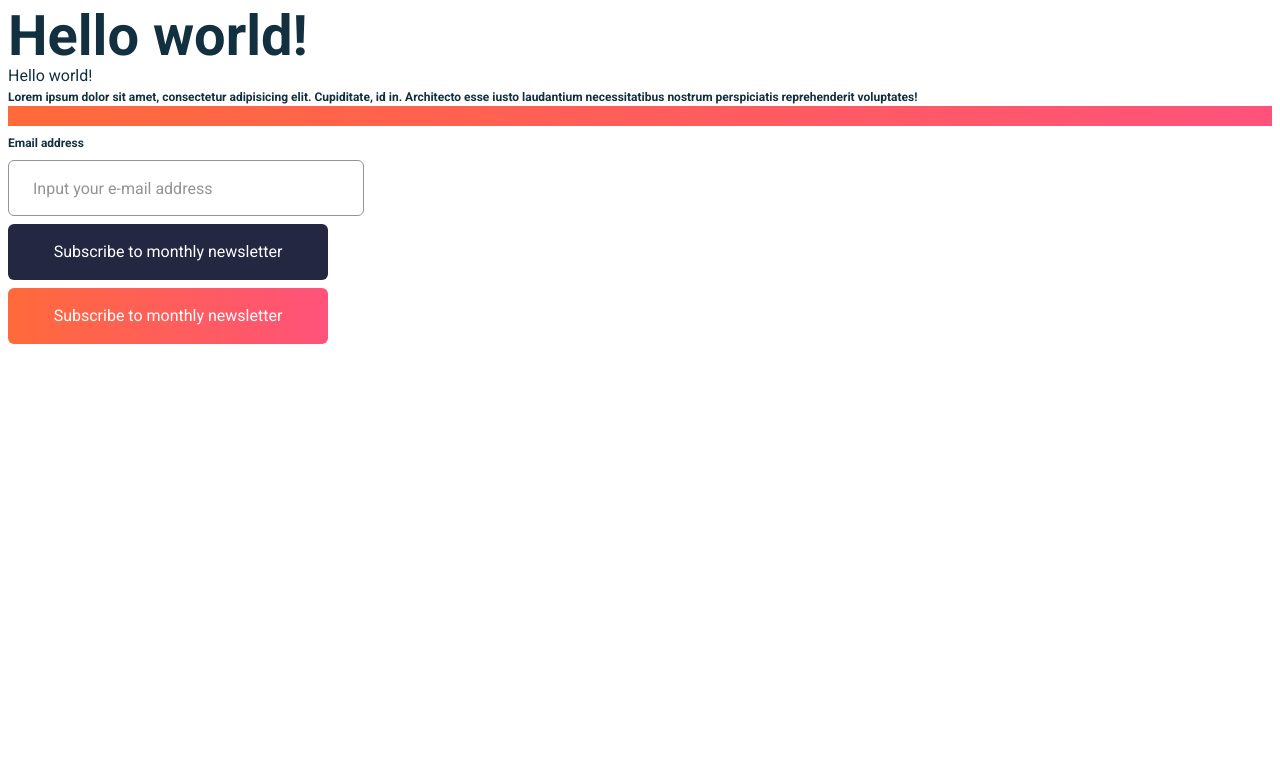
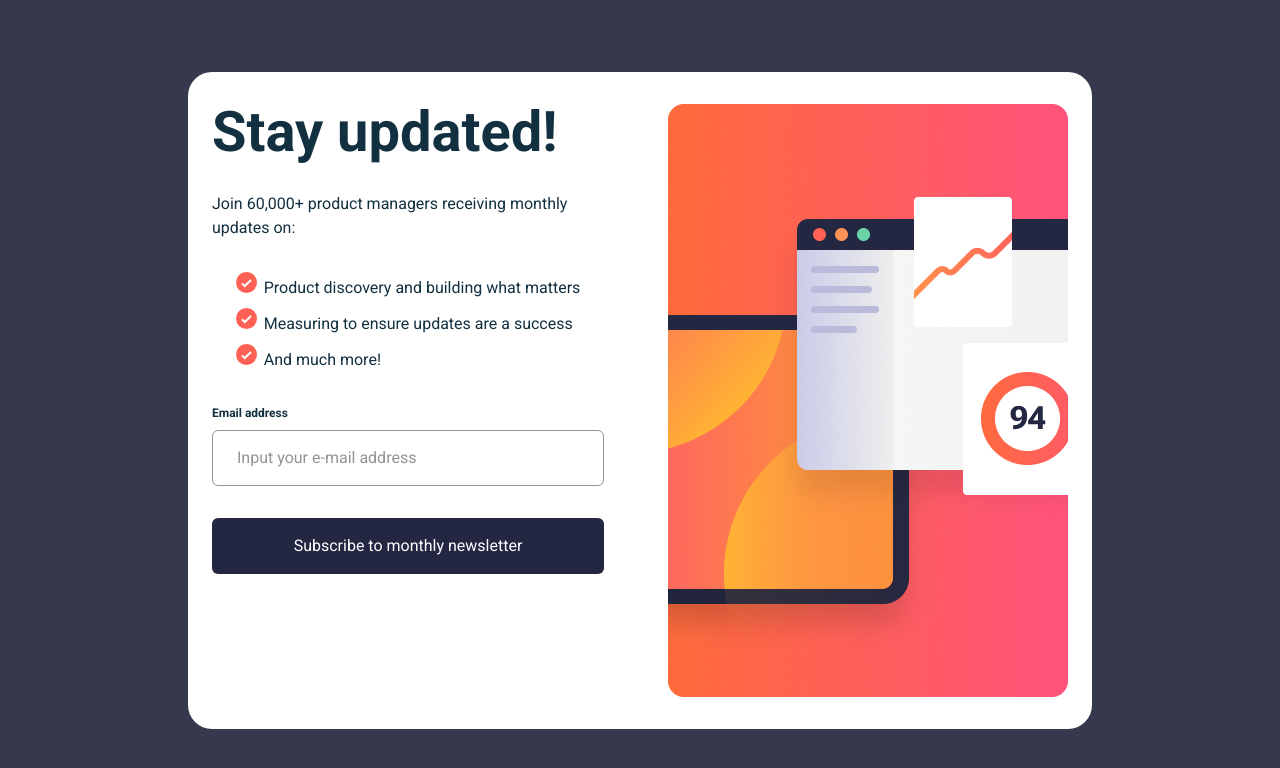
Before and after one commit to lordever/react-tailwind-sandbox, a React (Create React App) app: page / in a window 1280 px wide. Shown: the top 768 px of the page. Built offline with nearby package versions, Linux system fonts and the light colour scheme.

Commit message:
Subscribe card started

```diff
--- a/public/index.html
+++ b/public/index.html
@@ -1,23 +1,24 @@
 <!DOCTYPE html>
 <html lang="en">
-  <head>
-    <meta charset="utf-8" />
-    <link rel="icon" href="%PUBLIC_URL%/favicon.ico" />
-    <meta name="viewport" content="width=device-width, initial-scale=1" />
-    <meta name="theme-color" content="#000000" />
+<head>
+    <meta charset="utf-8"/>
+    <link rel="icon" href="%PUBLIC_URL%/favicon.ico"/>
+    <meta name="viewport" content="width=device-width, initial-scale=1"/>
+    <meta name="theme-color" content="#000000"/>
     <meta
-      name="description"
-      content="Web site created using create-react-app"
+            name="description"
+            content="Web site created using create-react-app"
     />
     <link rel="preconnect" href="https://fonts.googleapis.com">
     <link rel="preconnect" href="https://fonts.gstatic.com" crossorigin>
-    <link href="https://fonts.googleapis.com/css2?family=Roboto:ital,wght@0,100..900;1,100..900&display=swap" rel="stylesheet">
+    <link href="https://fonts.googleapis.com/css2?family=Roboto:ital,wght@0,100..900;1,100..900&display=swap"
+          rel="stylesheet">
 
     <!--
       manifest.json provides metadata used when your web app is installed on a
       user's mobile device or desktop. See https://developers.google.com/web/fundamentals/web-app-manifest/
     -->
-    <link rel="manifest" href="%PUBLIC_URL%/manifest.json" />
+    <link rel="manifest" href="%PUBLIC_URL%/manifest.json"/>
     <!--
       Notice the use of %PUBLIC_URL% in the tags above.
       It will be replaced with the URL of the `public` folder during the build.
@@ -28,10 +29,10 @@
       Learn how to configure a non-root public URL by running `npm run build`.
     -->
     <title>React App</title>
-  </head>
-  <body>
+</head>
+<body style="background-color: #36384D; height: 100vh;">
     <noscript>You need to enable JavaScript to run this app.</noscript>
-    <div id="root"></div>
+    <div style="height: 100%" id="root"></div>
     <!--
       This HTML file is a template.
       If you open it directly in the browser, you will see an empty page.
@@ -42,5 +43,5 @@
       To begin the development, run `npm start` or `yarn start`.
       To create a production bundle, use `npm run build` or `yarn build`.
     -->
-  </body>
+</body>
 </html>
--- a/src/App.tsx
+++ b/src/App.tsx
@@ -1,69 +1,9 @@
-import React, { useState } from 'react';
+import React from 'react';
 import './App.css';
-import TextInput from './components/text-input/text-input.component';
-import { isValidEmail } from './utils/email.util';
-import Button, { ButtonVariants } from './components/button/button.component';
-import Modal from './components/modal/modal.component';
+import SubscribeCard from './components/subscribe-card/subscribe-card.component';
 
 function App() {
-  const [value, setValue] = useState('');
-  const [open, setOpen] = useState(false);
-
-  return (
-    <div className="m-100">
-      <h1 className="md:text-preset-1 text-preset-1-mobile">Hello world!</h1>
-
-      <h2 className="text-preset-2">Hello world!</h2>
-
-      <p className="text-preset-3">
-        Lorem ipsum dolor sit amet, consectetur adipisicing elit. Cupiditate, id
-        in. Architecto esse iusto laudantium necessitatibus nostrum perspiciatis
-        reprehenderit voluptates!
-      </p>
-
-      <div className="h-5 bg-gradient-4" />
-
-      <div className="mt-2 max-w-[320px]">
-        <TextInput
-          value={value}
-          onValueChange={setValue}
-          label="Email address"
-          placeholder="Input your e-mail address"
-          inputValidator={isValidEmail}
-          errorMessage={'Valid email required'}
-        />
-      </div>
-
-      <div className="flex flex-col gap-2 mt-2 max-w-[320px]">
-        <Button
-          name={'Subscribe to monthly newsletter'}
-          onClick={() => {
-            setOpen((prev) => !prev);
-          }}
-          variant={ButtonVariants.PRIMARY}
-        />
-        <Button
-          name={'Subscribe to monthly newsletter'}
-          onClick={() => {
-            setOpen((prev) => !prev);
-          }}
-          variant={ButtonVariants.SECONDARY}
-        />
-      </div>
-
-      <Modal
-        open={open}
-        onClose={() => setOpen(false)}
-        title="Thanks for subscribing!"
-        description="A confirmation email has been sent to <b>ash@loremcompany.com </b>. Please open it and click the button inside to confirm your subscription."
-        buttonText="Dismiss message"
-        buttonVariant={ButtonVariants.PRIMARY}
-        onButtonClick={() => {
-          setOpen(false);
-        }}
-      />
-    </div>
-  );
+  return <SubscribeCard />;
 }
 
 export default App;
--- /dev/null
+++ b/src/components/common/card/card.component.tsx
@@ -0,0 +1,11 @@
+import React, { FC, PropsWithChildren } from 'react';
+
+const Card: FC<PropsWithChildren> = ({children}) => {
+  return (
+    <div className="max-w-[904px] rounded-3xl px-6 py-8 bg-white">
+      {children}
+    </div>
+  );
+};
+
+export default Card;
--- /dev/null
+++ b/src/components/subscribe-card/subscribe-card.component.tsx
@@ -0,0 +1,55 @@
+import React, { useState } from 'react';
+import Card from '../common/card/card.component';
+import TextInput from '../common/text-input/text-input.component';
+import { isValidEmail } from '../../utils/email.util';
+import Button, { ButtonVariants } from '../common/button/button.component';
+import checkmark from '../../assets/checkmark.svg';
+
+const SubscribeCard = () => {
+  const [email, setEmail] = useState('');
+
+  return (
+    <section className="flex items-center justify-center w-full h-full">
+      <Card>
+        <div className="flex flex-row gap-16">
+          {/*Left section*/}
+          <div className="flex flex-col gap-8">
+            <h1 className="text-preset-1">Stay updated!</h1>
+            <p className="text-preset-2">
+              Join 60,000+ product managers receiving monthly updates on:
+            </p>
+
+            <ul
+              className="list-disc list-inside self-center flex flex-col gap-2 "
+              style={{ listStyleImage: `url(${checkmark})` }}
+            >
+              <li>Product discovery and building what matters</li>
+              <li>Measuring to ensure updates are a success</li>
+              <li>And much more!</li>
+            </ul>
+
+            <TextInput
+              value={email}
+              label={'Email address'}
+              onValueChange={setEmail}
+              placeholder="Input your e-mail address"
+              inputValidator={isValidEmail}
+              errorMessage="Valid email required"
+            />
+
+            <Button
+              name="Subscribe to monthly newsletter"
+              onClick={() => {}}
+              variant={ButtonVariants.PRIMARY}
+            />
+          </div>
+
+          {/*Right section*/}
+          <img src="/Banner.png" alt="banner" className="w-[400px] h-[593px]" />
+        </div>
+      </Card>
+    </section>
+  );
+};
+
+export default SubscribeCard;
--- a/tailwind.config.js
+++ b/tailwind.config.js
@@ -1,39 +1,49 @@
 /** @type {import('tailwindcss').Config} */
 module.exports = {
-    content: [
-        "./src/**/*.{js,jsx,ts,tsx}",
-    ],
+  content: ['./src/**/*.{js,jsx,ts,tsx}'],
   theme: {
     extend: {
       fontFamily: {
-                sans: ['Roboto', 'sans-serif']
+        sans: ['Roboto', 'sans-serif'],
       },
       fontSize: {
-                'preset-1': ['56px', {
+        'preset-1': [
+          '56px',
+          {
             lineHeight: '100%',
             letterSpacing: '0px',
-                    fontWeight: '700'
-                }],
-                'preset-1-mobile': ['88px', {
+            fontWeight: '700',
+          },
+        ],
+        'preset-1-mobile': [
+          '88px',
+          {
             lineHeight: '100%',
             letterSpacing: '0px',
-                    fontWeight: '700'
-                }],
-                'preset-2': ['16px', {
+            fontWeight: '700',
+          },
+        ],
+        'preset-2': [
+          '16px',
+          {
             lineHeight: '150%',
-                    letterSpacing: '0px'
-                }],
-                'preset-3': ['12px', {lineHeight: '150%', letterSpacing: '0px', fontWeight: '700'}],
+            letterSpacing: '0px',
+          },
+        ],
+        'preset-3': [
+          '12px',
+          { lineHeight: '150%', letterSpacing: '0px', fontWeight: '700' },
+        ],
       },
       colors: {
-                'gray': '#949494',
+        gray: '#949494',
         'blue-800': '#242742',
         'slate-900': '#133041',
         'gray-700': '#36384D',
-                'red': '#FF6155',
+        red: '#FF6155',
         'red-100': '#FFE7E6',
-                'gradient4_from': '#FF6A3A',
-                'gradient4_to': '#FF527B'
+        gradient4_from: '#FF6A3A',
+        gradient4_to: '#FF527B',
       },
       backgroundImage: {
         'gradient-4': 'linear-gradient(to right, #FF6A3A, #FF527B)',
@@ -49,8 +59,8 @@ module.exports = {
         800: '64px',
         900: '72px',
         1300: '104px',
-            }
+      },
     },
   },
   plugins: [],
-}
+};
```
Also changed, not shown: public/Banner.png (added), src/assets/checkmark.svg (added), src/components/common/backdrop/backdrop.component.tsx (renamed from src/components/backdrop/backdrop.component.tsx), src/components/common/button/button.component.tsx (renamed from src/components/button/button.component.tsx), src/components/common/modal/modal.component.tsx (renamed from src/components/modal/modal.component.tsx), src/components/common/text-input/text-input.component.tsx (renamed from src/components/text-input/text-input.component.tsx). Lines whose indentation alone changed are shown as unchanged.
